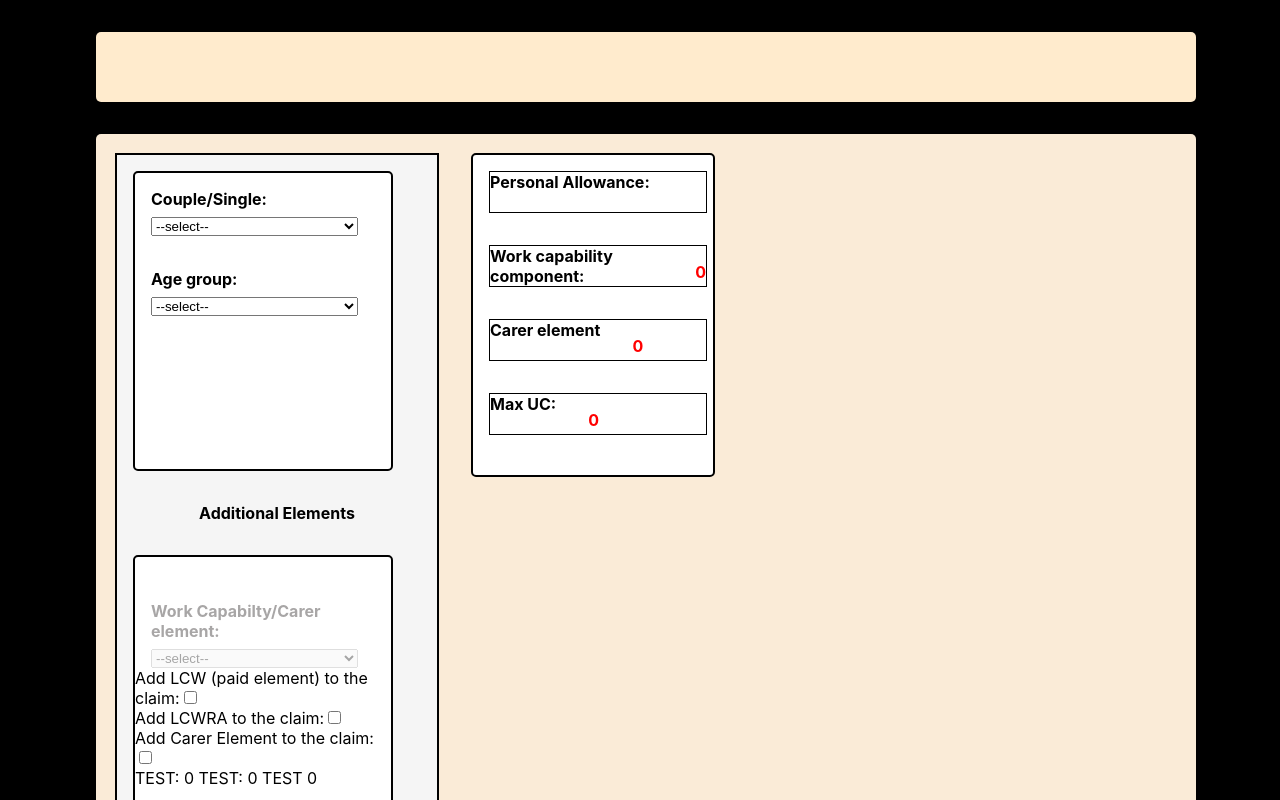
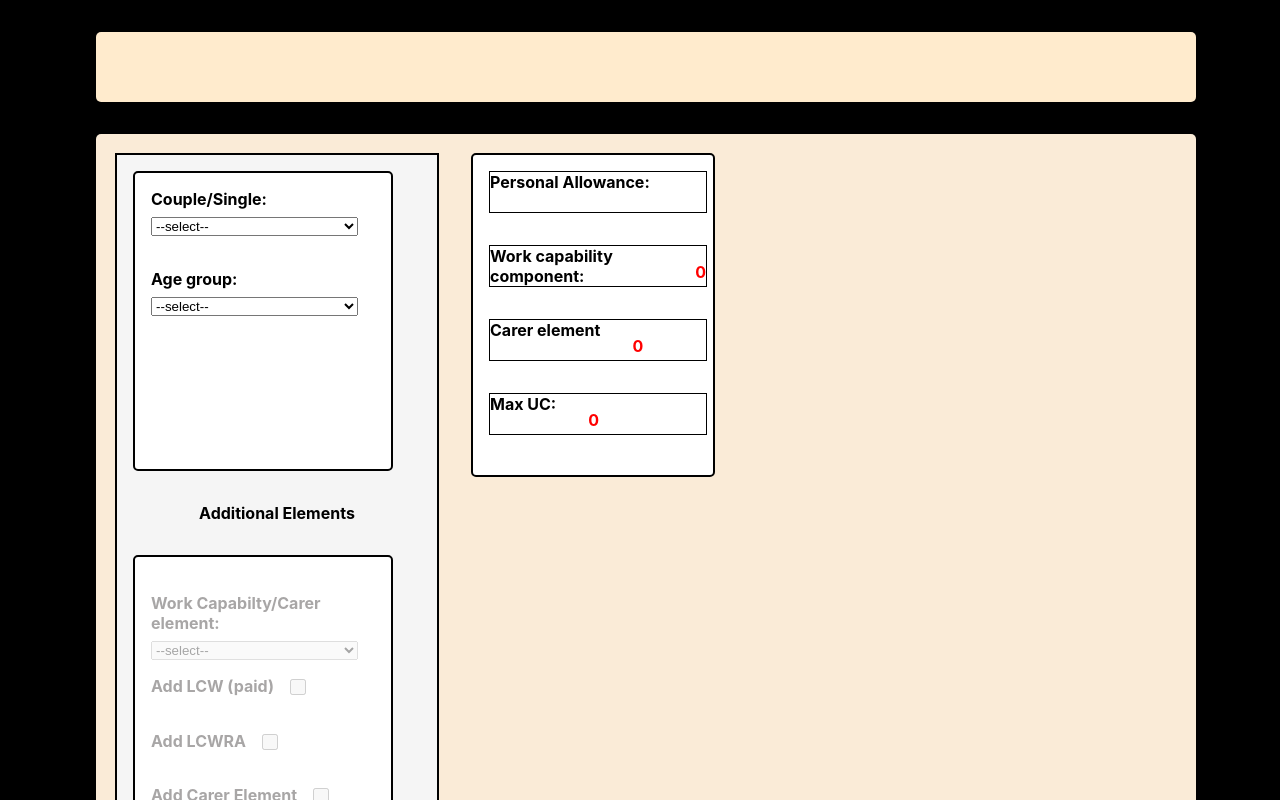
Before and after one commit to dnlstronge/benefitscalc2, a React (Create React App) app: page / in a window 1280 px wide. Shown: the top 800 px of the page. Built offline with nearby package versions, Linux system fonts and the light colour scheme.

Commit message:
[x] - add dynamic css

```diff
--- a/src/components/UC2/WCA/WCA.js
+++ b/src/components/UC2/WCA/WCA.js
@@ -72,7 +72,7 @@ const WCA = ({propState, setPropState }) => {
 
     // DYNAMIC CSS variables:
 
-        const label_dynamic = propState.COUPLE === "RS_COUPLE" ? classes.dropdown_label : classes.dropdown_label_grey
+        const checkbox_dynamic = propState.COUPLE === "RS_COUPLE" ? classes.checkbox_container : classes.checkbox_container_disabled
         const label_dynamic_2 = propState.COUPLE === "RS_SINGLE" ? classes.dropdown_label : classes.dropdown_label_grey
 
 
@@ -98,35 +98,39 @@ const WCA = ({propState, setPropState }) => {
                      </label>
 
 {/*=======COUPLE========= */}
-                        <div className={classes.checkbox_container}>
-                            <label className={classes.checkbox_label} htmlFor="additional_elements">Add LCW (paid element) to the claim:
+                        <div className={checkbox_dynamic}>
+                            <label className={classes.checkbox_label} htmlFor="additional_elements">Add LCW (paid)
                                 <input
+                                  id="additional_elements"
                                   onClick={handleLCW}
                                   value={UC_elements.LCW}
-                                  className="checkbox"
+                                  className={classes.checkbox_input}
                                   type="checkbox"
-                                  disabled={WCA_values.LCWRA_COUPLE > 0}
+                                  disabled={WCA_values.LCWRA_COUPLE > 0 || propState.COUPLE !== "RS_COUPLE"}
                                   />
                             </label>
                         </div>
-                        <div className={classes.checkbox_container}>
-                            <label className={classes.checkbox_label} htmlFor="additional_elements">Add LCWRA to the claim:
+                        <div className={checkbox_dynamic}>
+                            <label className={classes.checkbox_label} htmlFor="additional_elements">Add LCWRA
                                 <input
+                                  id="additional_elements"
                                   onClick={handleLCWRA}
                                   value={UC_elements.LCWRA}
-                                  className="checkbox"
+                                  className={classes.checkbox_input}
                                   type="checkbox"
-                                  disabled={WCA_values.LCW_COUPLE > 0}
+                                  disabled={WCA_values.LCW_COUPLE > 0 || propState.COUPLE !== "RS_COUPLE"}
                                   />
                             </label>
                         </div>
-                        <div className={classes.checkbox_container}>
-                            <label className={classes.checkbox_label} htmlFor="additional_elements">Add Carer Element to the claim:
+                        <div className={checkbox_dynamic}>
+                            <label className={classes.checkbox_label} htmlFor="additional_elements">Add Carer Element
                                 <input
+                                  id="additional_elements"
                                   onClick={handleCARER}
                                   value={UC_elements.carer}
-                                  className="checkbox"
-                                  type="checkbox" />
+                                  className={classes.checkbox_input}
+                                  type="checkbox"
+                                  disabled={propState.COUPLE !== "RS_COUPLE"}/>
                             </label>
                         </div>
                         <div>TEST: {WCA_values.LCW_COUPLE} TEST: {WCA_values.LCWRA_COUPLE} TEST {WCA_values.CE} </div>
--- a/src/components/UC2/WCA/WCA.module.css
+++ b/src/components/UC2/WCA/WCA.module.css
@@ -28,8 +28,7 @@
     flex-direction: column;
     height: 3rem;
     width: 90%;
-    padding: 1rem 1rem 1rem 1rem;
-    margin: 0.8rem 0rem 0.2rem 0rem;
+    margin: 1rem 0rem 2rem 1rem;
 }
 .dropdown_label_grey {
     color: rgb(168, 166, 166);
@@ -38,8 +37,7 @@
     flex-direction: column;
     height: 3rem;
     width: 90%;
-    padding: 0.5rem 1rem 1rem 1rem;
-    margin: 1rem 0rem 0.2rem 0rem;
+    margin: 1rem 0rem 2rem 1rem;
 }
 
 .dropdown_select {
@@ -68,3 +66,39 @@
     height: 20px;
     width: 20px;
 }
+
+.checkbox_container {
+    font-weight: bold;
+    color: black;
+    display: flex;
+    flex-direction: row;
+    width: auto;
+    height: 3rem;
+    margin: 0.2rem 0.2rem 0.2rem 1rem
+}
+.checkbox_container_disabled {
+    color: rgb(168, 166, 166);
+    font-weight: bold;
+    display: flex;
+    flex-direction: row;
+    width: auto;
+    height: 3rem;
+    margin: 0.2rem 0.2rem 0.2rem 1rem
+}
+.checkbox_label {
+    display: flex;
+    flex-direction: row;
+    height: 3rem;
+    width: 16rem;
+}
+
+
+
+.checkbox_input {
+    display: flex;
+    flex-direction: row;
+    width: 1rem;
+    height: 1rem;
+    margin-left: 1rem;
+
+}
```
